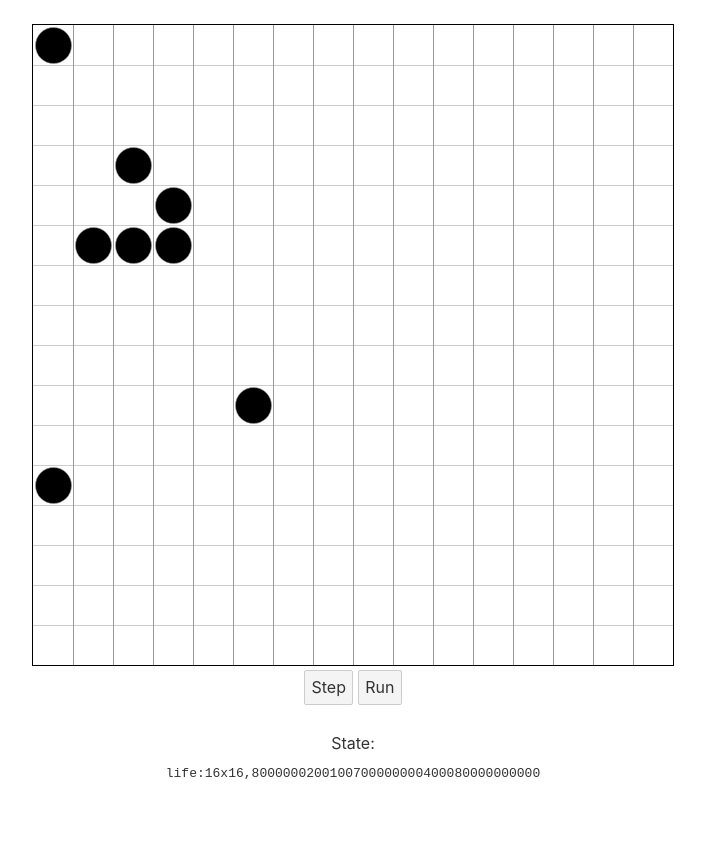
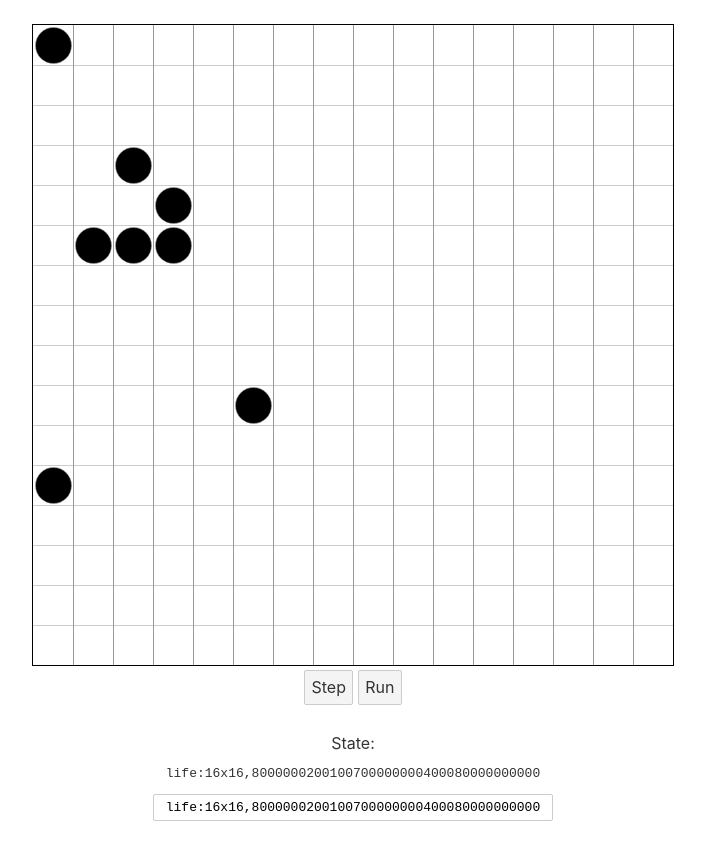
Before and after one commit to joe-trellick/life-svelte, a Svelte app: page / in a window 1280 px wide. Shown: the whole page, without its empty margins (287-992 px from the left). Before the commit the page ends 810 px from the top, so only its background shows below. Built offline with nearby package versions, Linux system fonts and the light colour scheme.

Commit message:
Add input field for board state string, start work on parsing

```diff
--- a/src/App.svelte
+++ b/src/App.svelte
@@ -89,6 +89,7 @@
 
 	<br/><br/>
 	State: <pre>{boardStateString}</pre>
+	<input bind:value={boardStateString}/>
 </main>
 
 <style>
@@ -99,6 +100,12 @@
 		margin: 0 auto;
 	}
 
+	input {
+		font-family: monospace;
+		text-align: center;
+		width: 400px;
+	}
+
 	@media (min-width: 640px) {
 		main {
 			max-width: none;
--- a/src/components/LifeBoard.svelte
+++ b/src/components/LifeBoard.svelte
@@ -43,7 +43,8 @@
 	}
 
 	function drawDot(canvas, x, y) {
-		let ctx = canvas.getContext("2d");
+		let ctx = canvas.getContext
+("2d");
 		ctx.beginPath();
 		let boxWidth = canvas.clientWidth / columns;
 		let boxHeight = canvas.clientHeight / rows;
@@ -58,10 +59,12 @@
 
 	function drawDots(canvas) {
 		for (var col = 0; col < columns; col++) {
-			for (var row = 0; row < rows; row++) {
+			for (var row = 0; row <
+ rows; row++) {
 				if (grid[col][row]) {
 					drawDot(canvas, col, row);
 				}
+
 			}
 		}
 	}
@@ -75,6 +78,7 @@
 	onMount(() => {
 		canvas.width = canvas.clientWidth;
 		canvas.height = canvas.clientHeight;
+
 
 		updateContent();
 	});
@@ -122,6 +126,24 @@
 		return boardString;
 	}
 
+	function parseStateString(string) {
+		console.log(`parsing... ${string}`);
+		const regex = /life:(\d+)x(\d+),([0-9a-fA-F]*)$/g;
+
+		let matches = regex.exec(string);
+		console.log(`matches: ${matches}`);
+		if (matches && matches.length == 4) {
+			console.log(`really ${matches.slice(1)}`);
+
+			// Now actually parse the hex into the board state
+		}
+	}
+
+	// Trigger when state string is set
+	$: {
+		parseStateString(stateString);
+	}
+
 </script>
 
 <canvas bind:this={canvas} on:click={click}/>
```
